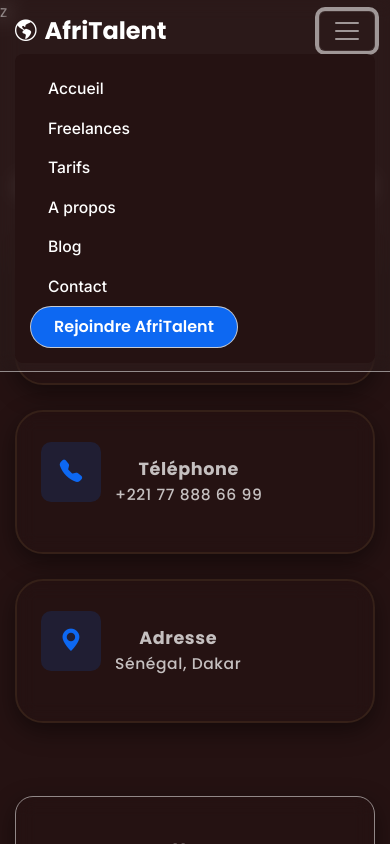
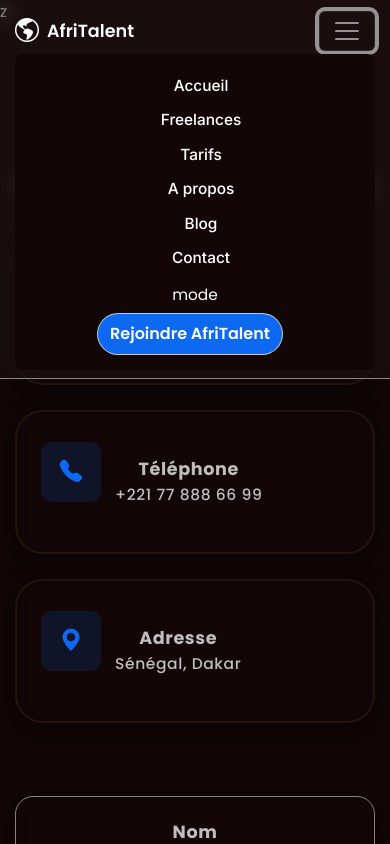
Before and after one commit to IbrahimaTop/Ibrahima-Top-AfriTalent, a plain HTML site: page contact.html in a window 390 px wide. Both pictures are taken after a click on the button "Toggle navigation". Shown: the top 844 px of the page. Drawn offline with nearby package versions, Linux system fonts and the light colour scheme.

Commit message:
Commit 6: Ajout Dark Mode, Navbar dynamique au scroll et button Back-to-top

```diff
--- a/contact.html
+++ b/contact.html
@@ -18,7 +18,7 @@
     <nav   class="navbar navbar-expand-lg navbar-dark custom-navbar fixed-top">
          <div class="container">
           <a class="navbar-brand d-flex align-items-center" href="index.html">
-            <i class="bi bi-globe-americas fs-4 me-2"></i>
+            <i class="bi bi-globe-americas"></i>
             <span class="logo-text">Afri<span>Talent</span></span>
           </a>
                <button class="navbar-toggler" type="button"
@@ -43,6 +43,7 @@
                     href="blog.html">Blog</a></li>
                     <li class="nav-item"><a class="nav-link"
                     href="contact.html">Contact</a></li>
+                    <button id="theme-toggle" class="btn btn-outline-secondary btn-sm mx-2">mode</button>
                     <li class="nav-item ms-lg-3"><a class="nav-btn-cta" href="contact.html">Rejoindre AfriTalent</a></li>
               </ul>
             </div>
--- a/css/style.css
+++ b/css/style.css
@@ -10,7 +10,7 @@
 
    --color-primary: #0d68f2;
    --color-primary-hover: #08357a;
-   --color-dark-bg: rgb(37, 18, 18);
+   --color-dark-bg: rgb(18, 6, 6);
    --color-dark-overlay: rgba(14, 22, 38, 0.4);
    --color-dark-pure: #211c1c;
    --color-text-white: #ffffff;
@@ -69,9 +69,10 @@ h1{
 }
 .nav-link{
     color: var(--color-text-white);
-    font-weight: 500;
-    font-size: 0.98rem;
-    margin-left: 18px;
+    font-weight: 520;
+    font-size: 0.96rem;
+    line-height: 1.2;
+    margin-left: 12px;
     transition: var(--transition-fst);
     font-family: var(--font-secondary);
 }
@@ -82,10 +83,11 @@ h1{
     background-color: var(--color-primary);
     color: var(--color-text-white);
     border: 1px solid rgba(211, 211, 211, 0.933);
-    padding: 8px 23px;
+    padding: 8px 12px;
     border-radius: 45px;
+    margin-right: 10px;
     text-decoration: none;
-    font-weight: 570;
+    font-weight: 520;
     transition: var(--transition-fst);
     display: inline-block;
 }
@@ -93,6 +95,11 @@ h1{
     background-color: var(--color-primary-hover);
     transform: translateY(-3px);
     color: var(--color-text-white);
+}
+.logo-text{
+   font-size: 1.1rem;
+   font-weight: 520;
+   margin-left: 8px;
 }
 .about-hero-section,
 .hero-content,
@@ -521,6 +528,7 @@ h1{
     background: rgba(254, 254, 254, 0.04);
     border: 1px solid var(--water-border);
     color: var(--color-text-white);
+    border: 1px solid rgba(211, 211, 211, 0.933);
     padding: 8px 18px;
     border-radius: 24px;
     font-size: 0.8rem;
@@ -529,7 +537,6 @@ h1{
 }
 .btn-filter:hover, .btn-filter.active{
     background-color: var(--color-primary);
-    border-color: var(--color-primary);
     color: var(--color-text-white);
 }
 .blog-card{
@@ -625,7 +632,7 @@ h1{
     color: var(--color-text-white);
 }
 .contact-info-item{
-    padding: 25px 30 rpx;
+    padding: 25px 30    px;
     margin-bottom: 20px;
     display: flex;
     flex-direction: row;
@@ -673,7 +680,7 @@ h1{
     font-size: 1.1rem;
     font-weight: 650;
     line-height: 1.5;
-   padding: 30px 60px;
+   padding: 12px 60px;
     letter-spacing: 0.6px;
 }
 .form-control{
@@ -787,6 +794,55 @@ h1{
     color: rgba(254, 254, 254, 0.03);
     margin: 0;
 }
+#theme-toggle {
+    margin-left: 15px;
+    margin-right: 15px;
+    padding: 6px 12px;
+    border-radius: 20px;
+    font-size: 0.96rem;
+    font-weight: 530px;
+    cursor: pointer;
+    border: 1px solid rgba(17, 56, 16, 0.03);
+    color: var(--color-text-white);
+    transition: all 0.3s ease;
+}
+#theme-toggle:hover{
+   background: rgba(254, 254, 254, 0.02);
+   color: var(--color-primary);
+}
+.dark-mode{
+    background-color: #0d0c23;
+    color: #ffffff;
+}
+.navbar{
+    transition: var(--transition-fst);
+}
+.navbar-nav{
+    align-items: center;
+}
+.navbar-scrolled{
+    background-color: rgb(132, 125, 88);
+    box-shadow: 0 4px 6px rgba(254, 254, 254, 0.02);
+    padding: 10px 0;
+}
+.back-to-top{
+    position: fixed;
+    bottom: 20px;
+    right: 20px;
+    display: none;
+    background-color: var(--color-primary);
+    color: var(--color-text-white);
+    border: none;
+    padding: 5px 10px;
+    border-radius: 5px;
+    cursor: pointer;
+    z-index: 1000;
+    transition: opacity 0.3s ease;
+}
+.back-to-top:hover{
+    background-color: var(--color-primary-hover);
+}
+
 @media (max-width: 992px){
     .hero-title{
         font-size: 2rem;
--- a/js/main.js
+++ b/js/main.js
@@ -0,0 +1,39 @@
+document.addEventListener('DOMContentLoaded',() => {
+    const themeToggle = document.getElementById('theme-toggle');
+    const body =document.body;
+
+    if(localStorage.getItem('theme') === 'dark'){
+        body.classList.add('dark-mode');
+    }
+    if (themeToggle) {
+        themeToggle.addEventListener('click', () => {
+            body.classList.toggle('dark-mode');
+            localStorage.setItem('theme', body.classList.contains(dark-mode) ? 'dark' : 'light');
+        });
+    }
+
+    const navbar = document.querySelector('.navbar');
+    window.addEventListener('scroll', () =>{
+        if (window.scrollY > 50){
+            navbar.classList.add('navbar-scrolled');
+        } else {
+            navbar.classList.remove('navbar-scrolled');
+        }
+    });
+
+    const backToTop = document.createElement('button');
+    backToTop.innerHTML = '⇑';
+    backToTop.className = 'back-to-top';
+    document.body.appendChild(backToTop);
+
+    window.addEventListener('scroll', () => {
+        if (window.scrollY > 300) {
+            backToTop.style.display = 'block';
+        } else{
+            backToTop.style.display = 'none';
+        }
+    });
+    backToTop.addEventListener('click', () => {
+        window.scrollTo({ top: 0, behavior: 'smooth'});
+    });
+});
```
Also changed, not shown: about.html (+2 -1 lines), blog.html (+2 -1 lines), freelances.html (+2 -1 lines), index.html (+2 -1 lines), tarifs.html (+2 -1 lines).
